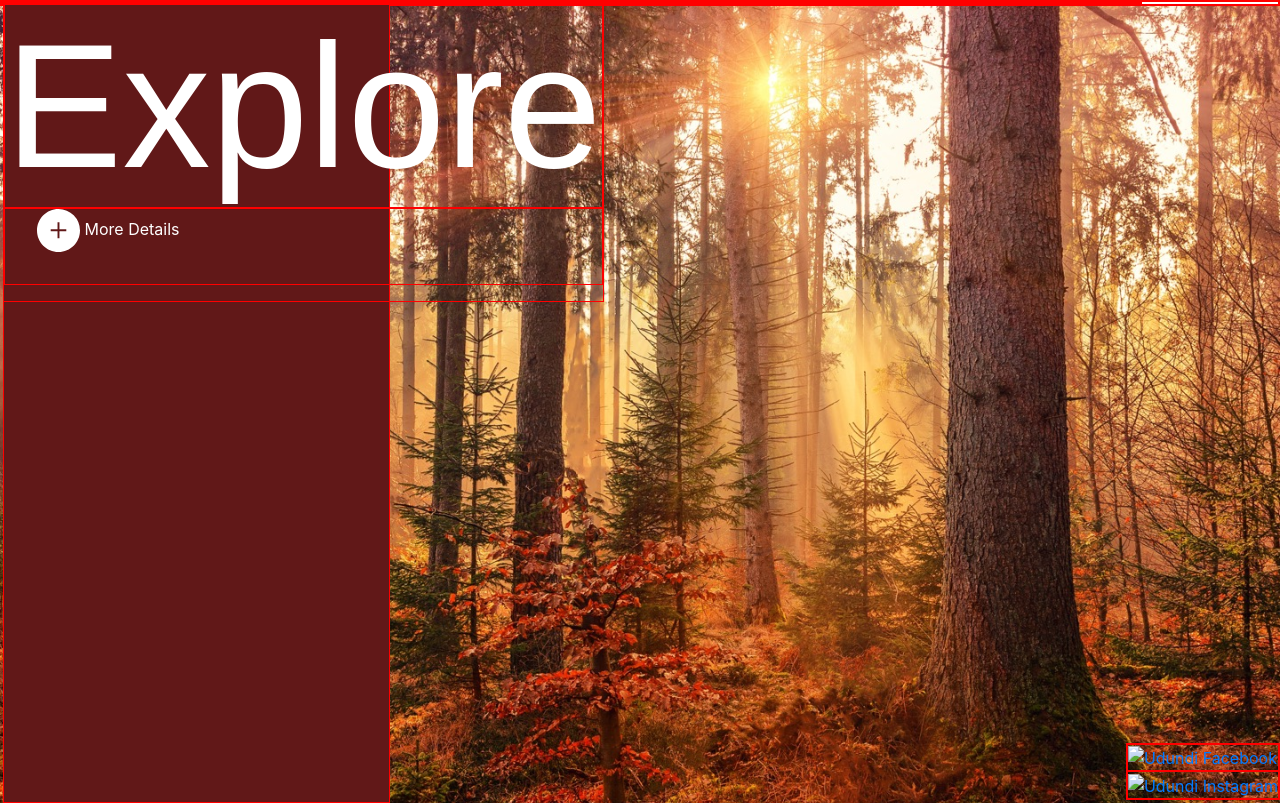
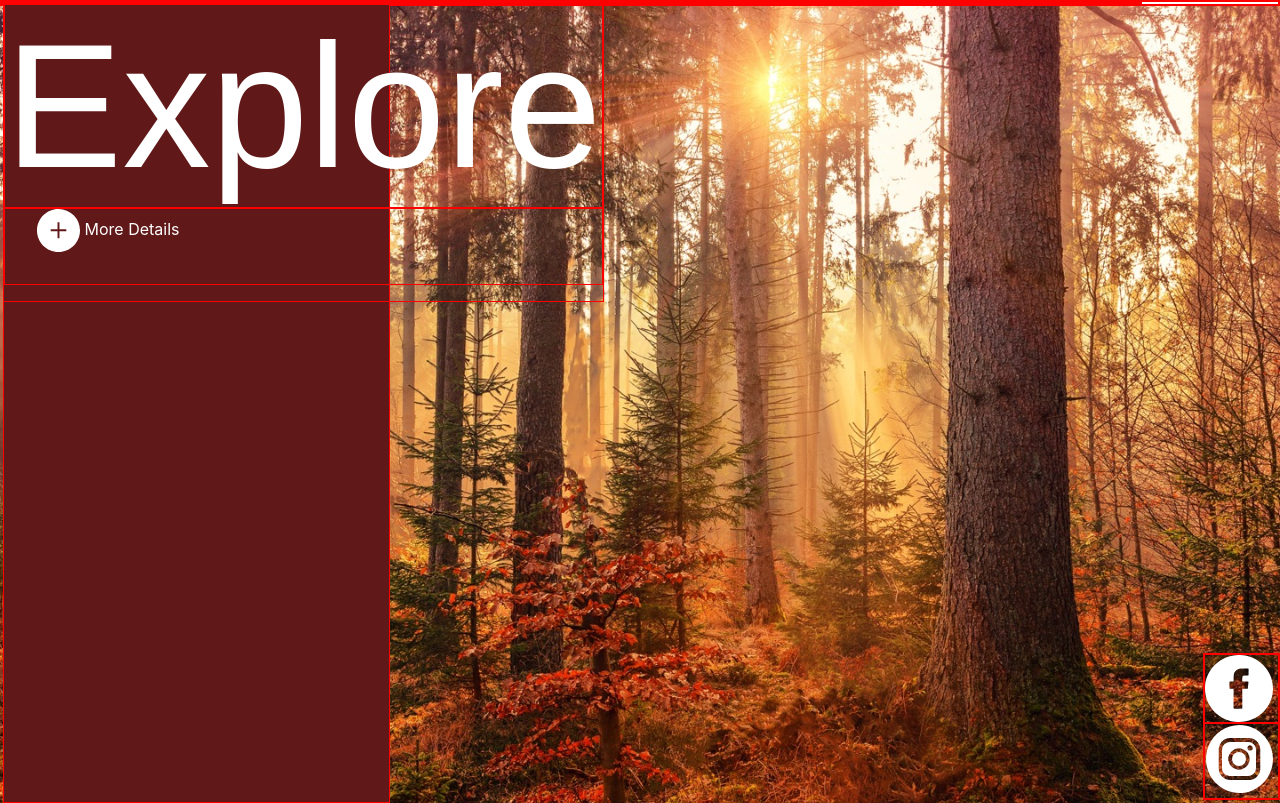
Before and after one commit to CrowdedAstronaut/udundi-code-challenge, a website: page src/index.html in a window 1280 px wide. Drawn offline with nearby package versions, Linux system fonts and the light colour scheme; the site is published under a folder, as on GitHub Pages, so addresses that start at the root find nothing; files whose address does not match are found by name.

Commit message:
Changed the path of the social icons

```diff
--- a/src/index.html
+++ b/src/index.html
@@ -33,7 +33,7 @@
         <h1>Explore</h1>
         <p>
           <img
-            src="assets/plus-icon.svg"
+            src="./assets/plus-icon.svg"
             alt="Click for more details"
           />
           More Details
@@ -42,12 +42,12 @@
       <div class="d-flex flex-column social-media">
         <a href="https://www.facebook.com/udundi/"
           ><img
-            src="/src/assets/facebook-icon.svg"
+            src="./assets/facebook-icon.svg"
             alt="Udundi Facebook"
         /></a>
         <a href="https://www.instagram.com/udundi/"
           ><img
-            src="/src/assets/instagram-icon.svg"
+            src="./assets/instagram-icon.svg"
             alt="Udundi Instagram"
         /></a>
       </div>
```
